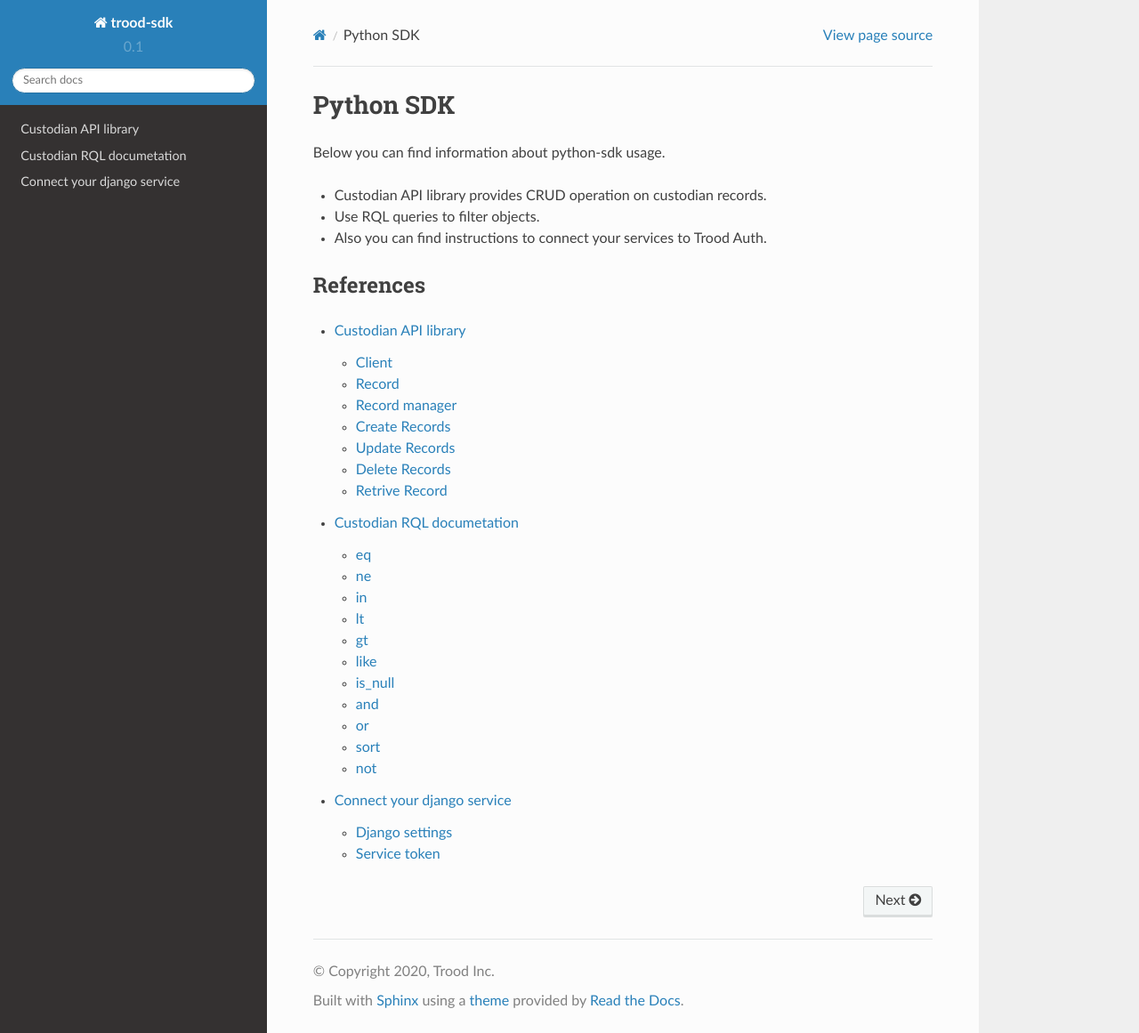
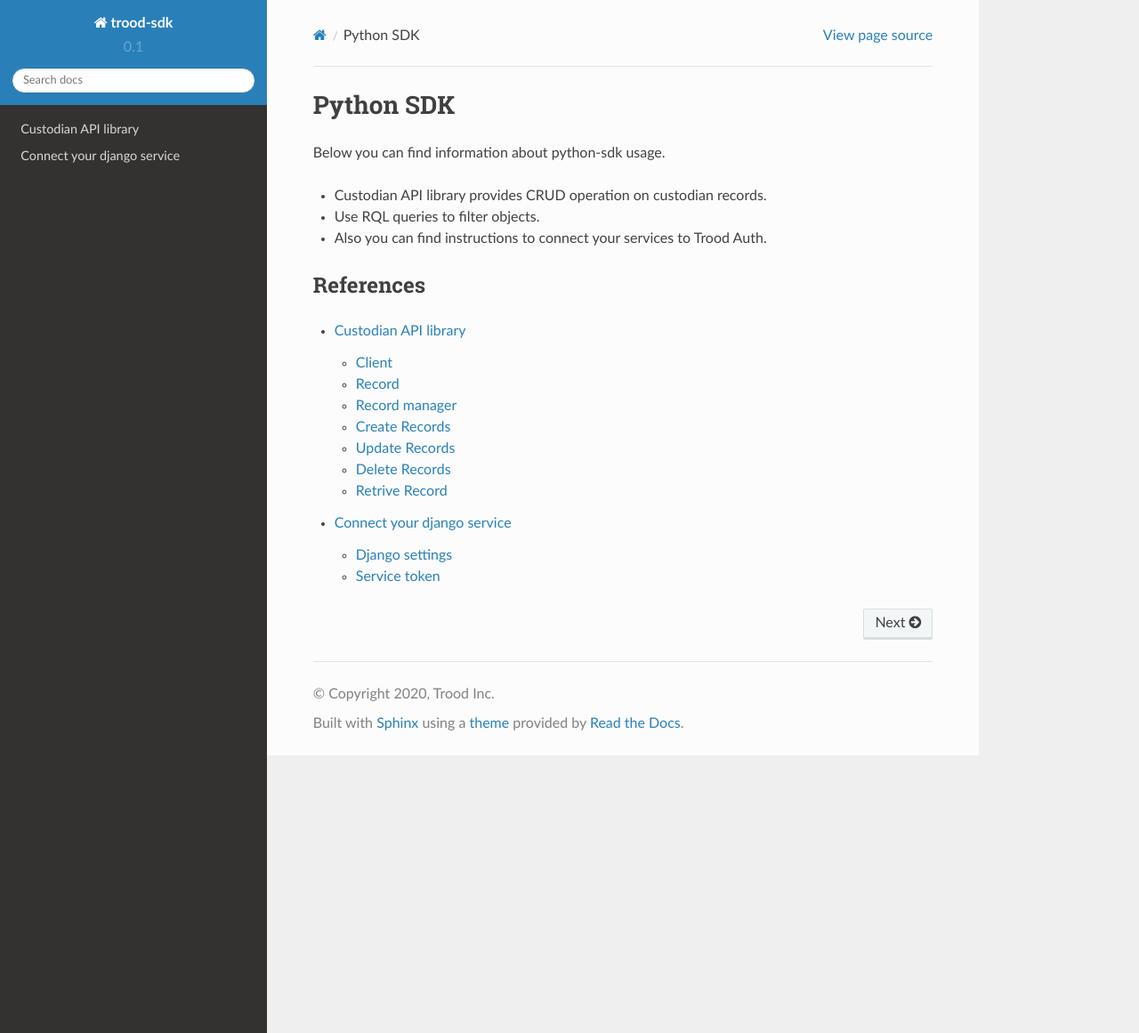
Before and after one commit to TroodInc/trood-sdk, a Sphinx documentation site: the page built from docs/index.rst, in a window 1280 px wide and 1161 px high. Shown: the whole window at 89% size. Built offline with Sphinx 7.4.7 and the Read the Docs theme 2.0.0, drawn with Linux system fonts in a browser that asks for light colours; some of the changed lines change nothing that is shown.

Commit message:
rql dock moved to main repo

```diff
--- a/docs/index.rst
+++ b/docs/index.rst
@@ -17,5 +17,4 @@ References
    :glob:
 
    api_lib
-   rql
    trood_auth
--- a/docs/rql.rst
+++ /dev/null
@@ -1,169 +0,0 @@
-.. _rql:
-
-Custodian RQL documetation
-==========================
-Description.
-
-Resource Query Language (RQL) is a query language designed for use in URIs.
-
-Here is a definition of the common operators:
-
-* and(<query>,<query>,...) - Applies all the given queries.
-* or(<query>,<query>,...) - The union of the given queries.
-* eq(<property>,<value>) - Filters for objects where the specified property's value is equal to the provided value.
-* lt(<property>,<value>) - Filters for objects where the specified property's value is less than the provided value.
-* le(<property>,<value>) - Filters for objects where the specified property's value is less than or equal to the provided value.
-* gt(<property>,<value>) - Filters for objects where the specified property's value is greater than the provided value.
-* ge(<property>,<value>) - Filters for objects where the specified property's value is greater than or equal to the provided value.
-* ne(<property>,<value>) - Filters for objects where the specified property's value is not equal to the provided value.
-* in(<property>,<array-of-values>) - Filters for objects where the specified property's value is in the provided array.
-* like(<property>,<\*expression\*>) Filters for objects where the specified property's value is an array and the array contains any value that equals the provided value or satisfies the provided expression.
-* limit(<offset>, <limit>) - Returns the given range of objects from the result set.
-* sort(<+|-><property) - Sorts by the given property in order specified by the prefix (+ for ascending, - for descending).
-* is_null(<property>,<true|false>) - Filters for objects where the specified property's value is null or not null.
-* not(<operator>) - Inverts operators.
-
-eq
----
-eq(<property>,<value>) - Filters for objects where the specified property's value is equal to the provided value.
-
-::
-
-    GET  /custodian/data/person?rql=eq(name,Ivan)
-
-Retrive person with name Ivan.
-
-You can also retrive a person using several parameters.
-
-::
-
-    GET  /custodian/data/person?rql=eq(name,Ivan),eq(age,25)
-
-ne
----
-ne(<property>,<value>) - Filters for objects where the specified property's value is not equal to the provided value.
-
-::
-
-    GET  /custodian/data/person?rql=ne(name,Ivan)
-
-Retrive person whos name is not Ivan.
-
-in
----
-in(<property>,<array-of-values>) - Filters for objects where the specified property's value is in the provided array.
-
-::
-
-    GET  /custodian/data/person?rql=in(id,(1,2))
-
-Retrive person with id 1 or 2.
-
-lt
----
-lt(<property>,<value>) - Filters for objects where the specified property's value is less than the provided value.
-
-::
-
-    GET  /custodian/data/person?rql=lt(id,10)
-
-Retrive person with less than 10.
-
-gt
----
-gt(<property>,<value>) - Filters for objects where the specified property's value is less than the provided value.
-
-::
-
-    GET  /custodian/data/person?rql=gt(id,10)
-
-Retrive person with grater than 10.
-
-like
-----
-like(<property>,<\*expression\*>) Filters for objects where the specified property's value is an array and the array contains any value that equals the provided value or satisfies the provided expression.
-
-::
-
-    GET /custodian/data/person?rql=like(adress,*London*)"
-
-Retrive all persons whose adress contains London.
-
-is_null
--------
-is_null(<property>,<true|false>) - Filters for objects where the specified property's value is null or not null.
-
-::
-
-    GET /custodian/data/person?rql=is_null(bill,true)
-
-Retrive all persons who has bill.
-
-and
----
-and(<query>,<query>,...) - Applies all the given queries.
-
-::
-
-    GET /custodian/data/person?rql=and(eq(name,Ivan),is_null(bill,true))
-
-Retrive persons with name Ivan and having bill
-
-or
----
-or(<query>,<query>,...) - The union of the given queries.
-
-::
-
-    GET /custodian/data/person?rql=or(eq(id,1),eq(id,2))
-
-
-sort
-----
-sort(<+|-><property) - Sorts by the given property in order specified by the prefix (+ for ascending, - for descending).
-
-ascending sort
-
-::
-
-    GET /custodian/data/person?rql=sort(id)
-
-descending sort
-
-::
-
-    GET /custodian/data/person?rql=sort(-id)
-
-
-not
----
-not(<operator>) - Inverts operators.
-
-Can be used with eq, in, lt, le, ge, gt, like, is_null, and, or.
-
-::
-
-    # eq
-    GET /custodian/data/person?rql=not(eq(id,1)))
-
-    # in
-    GET /custodian/data/person?rql=not(eq(id,(1,2)))
-
-    # lt
-    GET /custodian/data/person?rql=not(lt(id,10))
-
-    # le
-    GET /custodian/data/person?rql=not(le(id,10))
-
-    # gt
-    GET /custodian/data/person?rql=not(gt(id,10))
-
-    # ge
-    GET /custodian/data/person?rql=not(ge(id,10))
-
-    # like
-    GET /custodian/data/person?rql=not(like(name,*one*))"
-
-    # is_null
-    GET /custodian/data/person?rql=not(is_null(bill,true))
-    GET /custodian/data/person?rql=not(is_null(bill,false))
```
